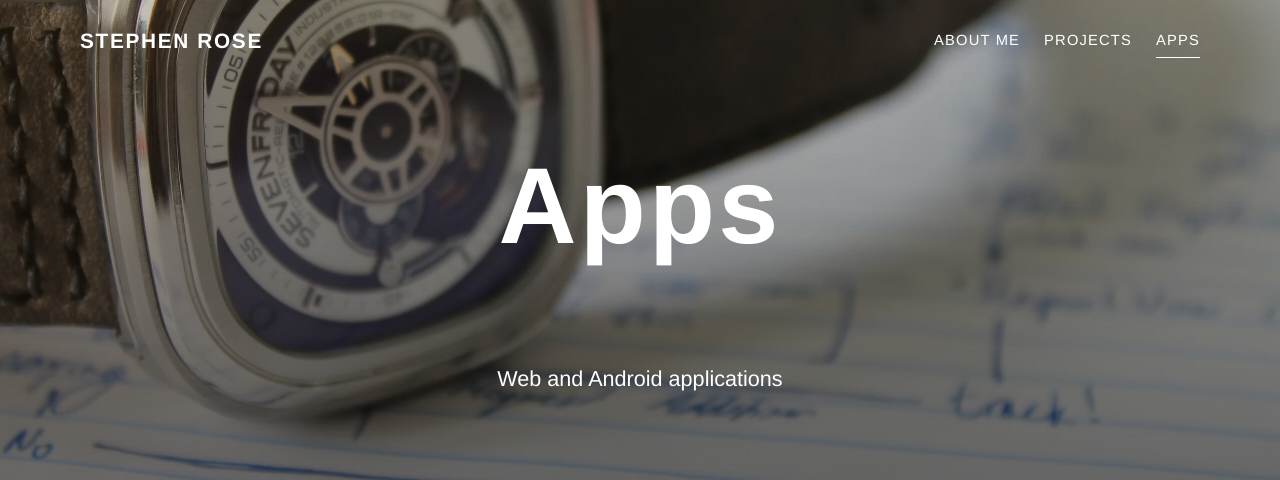
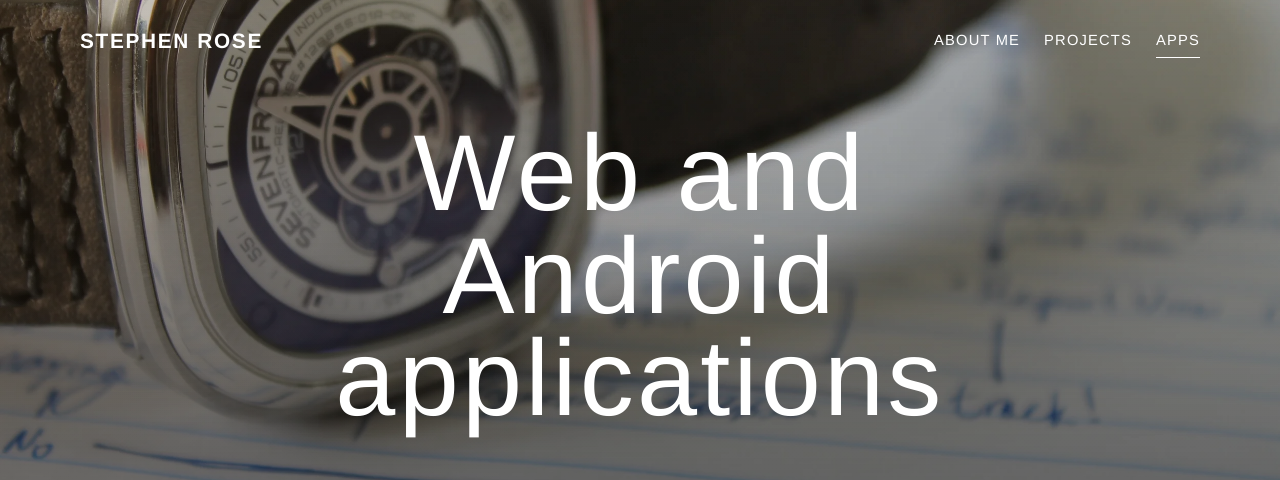
Before and after one commit to arose13/arose13.github.io, a plain HTML site: page apps/index.html in a window 1280 px wide. Shown: the top 480 px of the page. Drawn offline with Linux system fonts and the light colour scheme.

Commit message:
refactor: update hero section headings for consistency and clarity

```diff
--- a/apps/index.html
+++ b/apps/index.html
@@ -22,8 +22,7 @@
     </header>
 
     <div class="hero-content hero-copy">
-      <h1>Apps</h1>
-      <p class="hero-subtitle">Web and Android applications</p>
+      <h1>Web and Android applications</h1>
     </div>
   </section>
 
--- a/assets/styles.css
+++ b/assets/styles.css
@@ -142,6 +142,10 @@ img {
   font-weight: 600;
   letter-spacing: 0.03em;
   line-height: 0.95;
+}
+
+.hero-copy h1 {
+  font-weight: 200;
 }
 
 .hero-subtitle,
```
Also changed, not shown: aboutme/index.html (+1 -2 lines), projects/index.html (+1 -2 lines).
